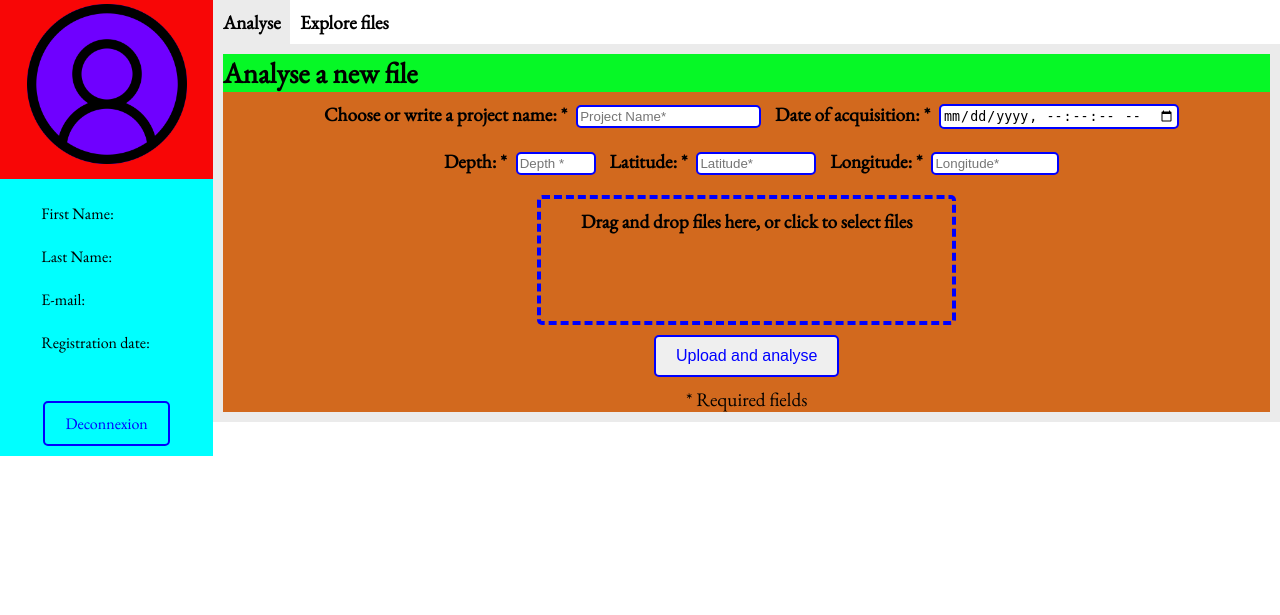
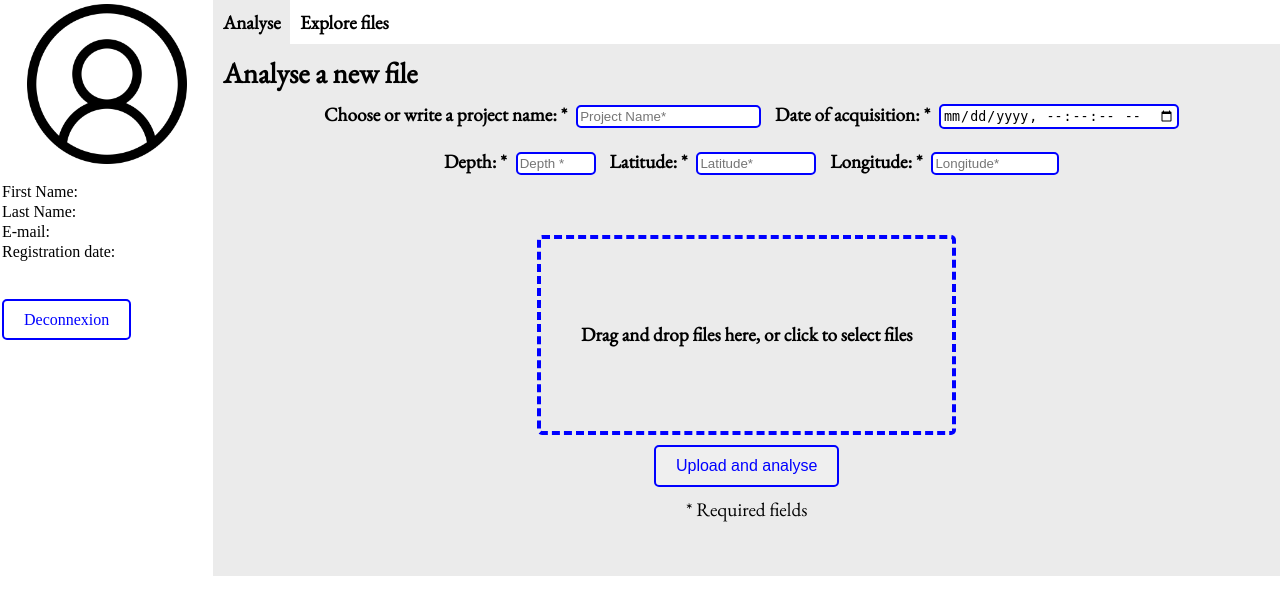
Before and after one commit to CassiaFa/OSADEC, a Flask app: template templates/account.html in a window 1280 px wide. Shown: the part 102-717 px from the top of the page. Run offline with Flask 2, Linux system fonts and the light colour scheme; the template is opened without the code that fills it, so the values that code supplies are empty.

Commit message:
Update user interface

```diff
--- a/static/css/account.css
+++ b/static/css/account.css
@@ -3,7 +3,6 @@
 }
 
 .user_info {
-    background-color: #f80606;
     width: 20%;
     display: flex;
     flex-direction: column;
@@ -40,6 +39,7 @@
 }
 
 .tabs .tab-bodies {
+    height: 100%;
     padding: 0.5em;
     background-color: RGB(235, 235, 235);
     flex-grow: 1;
@@ -60,12 +60,10 @@
 
 
 .dashboard{
-    background-color: #06f826;
     width : 100%;
 }
 
 .user_img {
-    background-color: #6f00ff;
     width: 10rem;
     height: 10rem;
     border: 2px;
@@ -85,25 +83,72 @@
 }
 
 .user_perso {
-    background-color: aqua;
     margin: auto;
     width: 100%;
     height: 100%;
     margin-top: 10px;
 }
 
-table {
+/* ============================ */
+/*          Explore table       */
+
+.tableFixHead {
+    overflow-y: auto; /* make the table scrollable if height is more than 200 px  */
+    height: 500px; /* gives an initial height of 200px to the table */
+}
+.tableFixHead thead th {
+    position: sticky; /* make the table heads sticky */
+    top: 0px; /* table head will be placed from the top of the table and sticks to it */
+}
+
+#files_table {
     margin: 10px auto; /* or margin: 0 auto 0 auto */
     font-family: 'EB Garamond', serif;
+    border-collapse: collapse;
+    width: 80%;
+
 }
 
-td {
-    padding: 10px;
+#files_table td, #files_table th {
+    border: 1px solid #ddd;
+    padding: 8px;
     text-align: left;
+  }
+
+#files_table tr:nth-child(even){
+    background-color: #f2f2f2;
 }
 
+#files_table tr:hover {
+    background-color: #ddd;
+}
+
+#files_table th {
+    background-color: blue;
+    color: white;
+  }
+
+
+.link-card {
+    color: black;
+    text-decoration: none;
+
+}
+
+.link-card:visited{
+    color: black;
+}
+
+.download_icon {
+    display: flex;
+    justify-content: center;
+    align-items: center;
+}
+
+
+/* ============================= */
+
 #upload-form {
-    background-color: chocolate;
     display: flex;
     flex-direction: column;
     align-items: center;
@@ -144,22 +189,25 @@
     color: white;
   }
 
-.explore {
-    background-color: pink;
-}
+/* .explore {
+} */
 
 /* Dropzone */
 
 .dropzone {
     border: 4px dashed blue;
     border-radius: 5px;
-    margin: 10px 0 10px;
-    min-height: 130px;
+    margin: 50px 0 10px;
+    min-height: 200px;
     width: 40%;
     font-weight: bold;
     font-family: "EB Garamond", serif;
     padding: 10px;
     text-align: center;
+    display: flex;
+    justify-content: center;
+    align-items: center;
+    flex-direction: column;
 }
 
 input[type="file"] {
```
Also changed, not shown: templates/account.html (+15 -10 lines).
